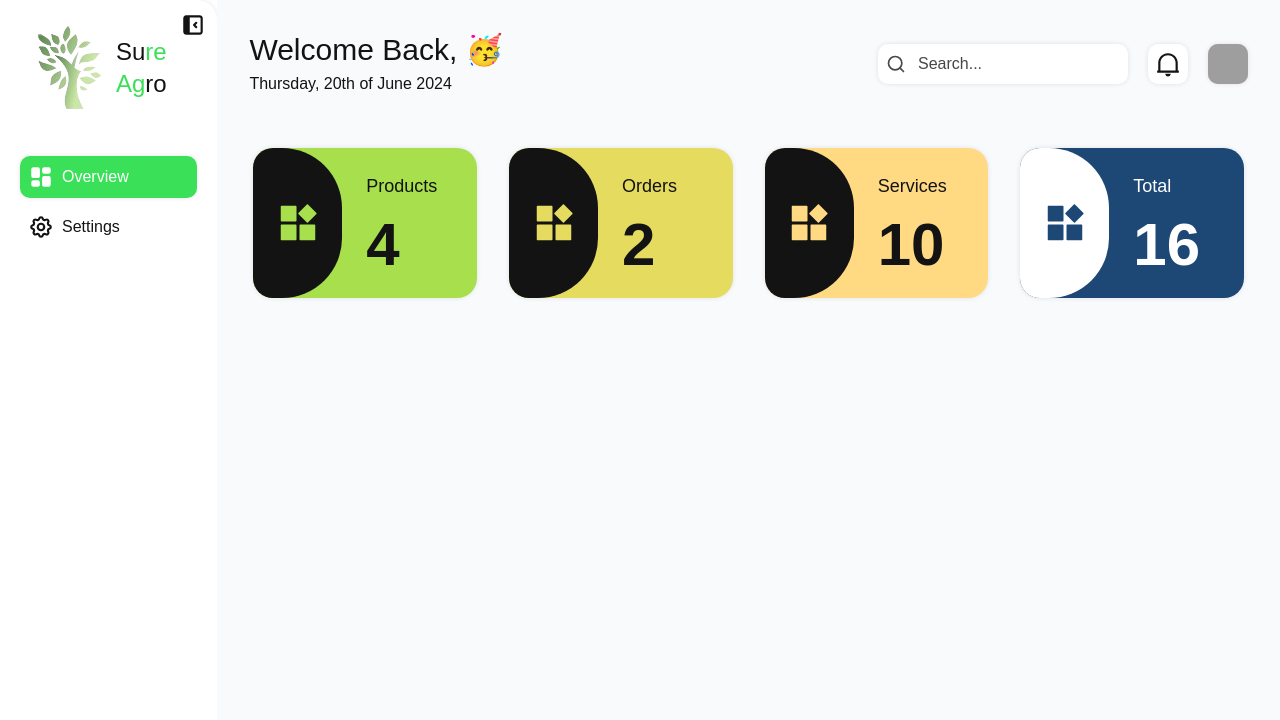
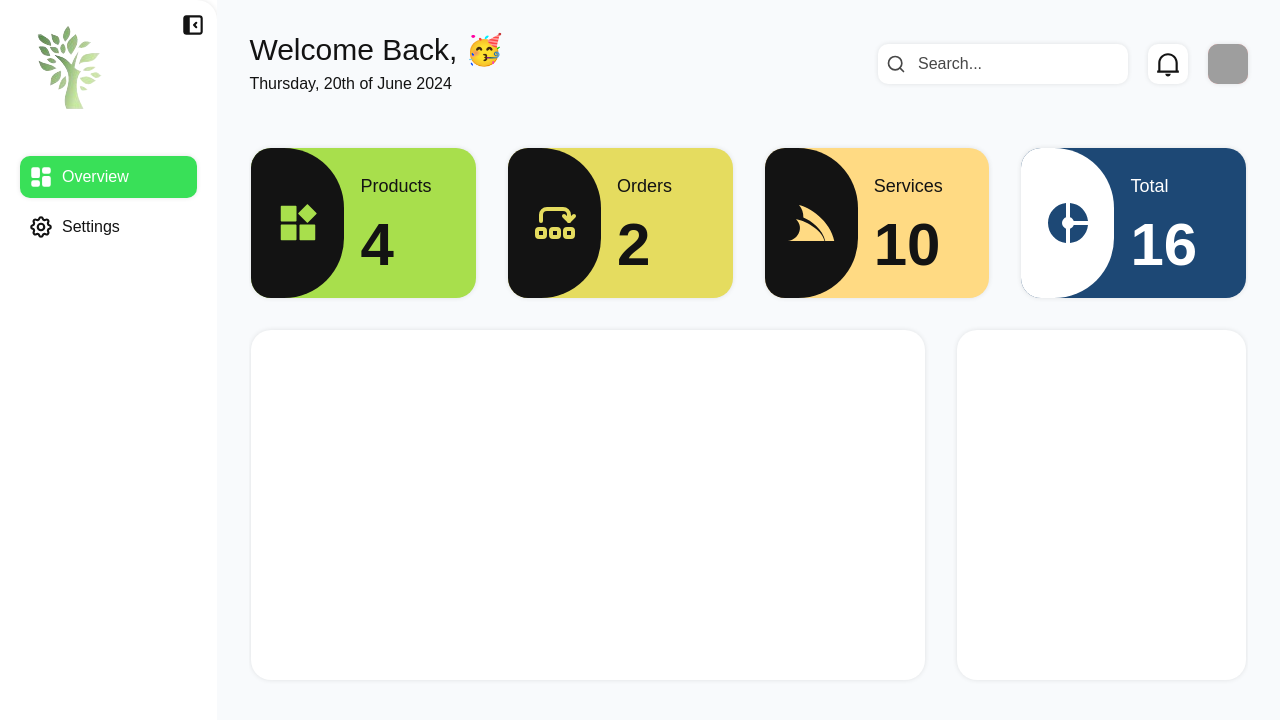
Before and after one commit to Tinalexman/sure-agro, a Next.js app: page /dashboard/overview in a window 1280 px wide. Shown: the top 720 px of the page. Built offline with nearby package versions, Linux system fonts and the light colour scheme; grey boxes are pictures that could not be loaded; a web font is replaced by a local one.

Commit message:
Working on the remaining parts of the overview

```diff
--- a/src/components/dashboard/DashboardNavigation.tsx
+++ b/src/components/dashboard/DashboardNavigation.tsx
@@ -66,11 +66,7 @@ const DashboardNavigation = () => {
             expanded ? "scale-100" : "scale-0"
           } w-[96px] h-auto object-cover duration-300 transition-all ease-out`}
         />
-        <h1 className={`text-2xl ${expanded ? "translate-x-0 scale-100" : "translate-x-40 scale-75"} text-monokai dark:text-white duration-500 transition-all ease-out`}>
-          Su
-          <span className="text-primary">re Ag</span>
-          ro
-        </h1>
+
         <div
           onClick={() => setExpanded(!expanded)}
           className={`cursor-pointer absolute ${
--- a/src/components/dashboard/overview/Overview.tsx
+++ b/src/components/dashboard/overview/Overview.tsx
@@ -5,6 +5,12 @@ import React, { useEffect, useState } from "react";
 import { useDashboardData } from "@/src/stores/dashboardStore";
 
 import { AiFillProduct } from "react-icons/ai";
+import { TbReorder } from "react-icons/tb";
+import { FaServicestack } from "react-icons/fa6";
+import { MdDonutSmall } from "react-icons/md";
+
+import { AreaChart } from "@mantine/charts";
+import { data } from "./data";
 
 interface iOverviewStats {
   title: string;
@@ -25,19 +31,19 @@ const Overview = () => {
       title: "Orders",
       value: 2,
       color: "#E5DC5F",
-      icon: <AiFillProduct size={"48px"} className="text-primary-shade-2" />,
+      icon: <TbReorder size={"48px"} className="text-primary-shade-2" />,
     },
     {
       title: "Services",
       value: 10,
       color: "#FFDA83",
-      icon: <AiFillProduct size={"48px"} className="text-primary-shade-3" />,
+      icon: <FaServicestack size={"48px"} className="text-primary-shade-3" />,
     },
     {
       title: "Total",
       value: 16,
       color: "#1D4875",
-      icon: <AiFillProduct size={"48px"} className="text-secondary" />,
+      icon: <MdDonutSmall size={"48px"} className="text-secondary" />,
     },
   ];
 
@@ -46,27 +52,63 @@ const Overview = () => {
   }, []);
 
   return (
-    <div className="w-full h-full flex flex-col gap-8 scrollbar-custom overflow-y-scroll">
-      <div className="grid grid-cols-4 gap-8 w-full pt-10 px-1">
+    <div className="w-full h-full flex flex-col gap-8 scrollbar-custom overflow-y-scroll px-[2px]">
+      <div className="grid grid-cols-4 gap-8 w-full pt-10">
         {stats.map((stat, index) => {
           return (
             <div
               style={{
                 backgroundColor: stat.color,
               }}
-              className={`w-full h-[150px] flex justify-start items-center gap-2 shadow-custom-black rounded-[20px] overflow-hidden`}
+              className={`w-full h-[150px] flex justify-start items-center shadow-custom-black rounded-[20px] overflow-hidden`}
               key={index}
             >
-              <div className={`w-[180px] h-full rounded-tr-[60px] rounded-br-[60px] ${index === 3 ? "bg-white" : "bg-monokai"} flex justify-center items-center`}>
+              <div
+                className={`w-[180px] h-full rounded-tr-[60px] rounded-br-[60px] ${
+                  index === 3 ? "bg-white" : "bg-monokai"
+                } flex justify-center items-center`}
+              >
                 {stat.icon}
               </div>
               <div className="w-full h-full p-4 flex flex-col justify-around">
-                <h4 className={`text-lg ${index === 3 ? "text-white" : "text-monokai"}`}>{stat.title}</h4>
-                <h2 className={`text-6xl ${index === 3 ? "text-white" : "text-monokai"} font-bold`}>{stat.value}</h2>
+                <h4
+                  className={`text-lg ${
+                    index === 3 ? "text-white" : "text-monokai"
+                  }`}
+                >
+                  {stat.title}
+                </h4>
+                <h2
+                  className={`text-6xl ${
+                    index === 3 ? "text-white" : "text-monokai"
+                  } font-bold`}
+                >
+                  {stat.value}
+                </h2>
               </div>
             </div>
           );
         })}
+      </div>
+      <div className="w-full h-[350px] flex gap-8">
+        <div className="w-[70%] h-full bg-white dark:bg-monokai shadow-custom-black dark:shadow-custom-white rounded-[20px] overflow-hidden">
+          <AreaChart
+            h={350}
+            data={data}
+            dataKey="date"
+            series={[
+              { name: "Apples", color: "indigo.6" },
+              { name: "Oranges", color: "blue.6" },
+              { name: "Tomatoes", color: "teal.6" },
+            ]}
+            curveType="bump"
+            tickLine="xy"
+            gridAxis="none"
+          />
+        </div>
+        <div className="w-[30%] h-full rounded-[20px] bg-white dark:bg-monokai shadow-custom-black dark:shadow-custom-white">
+
+        </div>
       </div>
     </div>
   );
--- /dev/null
+++ b/src/components/dashboard/overview/data.ts
@@ -0,0 +1,32 @@
+export const data = [
+    {
+      date: 'Mar 22',
+      Apples: 2890,
+      Oranges: 2338,
+      Tomatoes: 2452,
+    },
+    {
+      date: 'Mar 23',
+      Apples: 2756,
+      Oranges: 2103,
+      Tomatoes: 2402,
+    },
+    {
+      date: 'Mar 24',
+      Apples: 3322,
+      Oranges: 986,
+      Tomatoes: 1821,
+    },
+    {
+      date: 'Mar 25',
+      Apples: 3470,
+      Oranges: 2108,
+      Tomatoes: 2809,
+    },
+    {
+      date: 'Mar 26',
+      Apples: 3129,
+      Oranges: 1726,
+      Tomatoes: 2290,
+    },
+  ];
```
